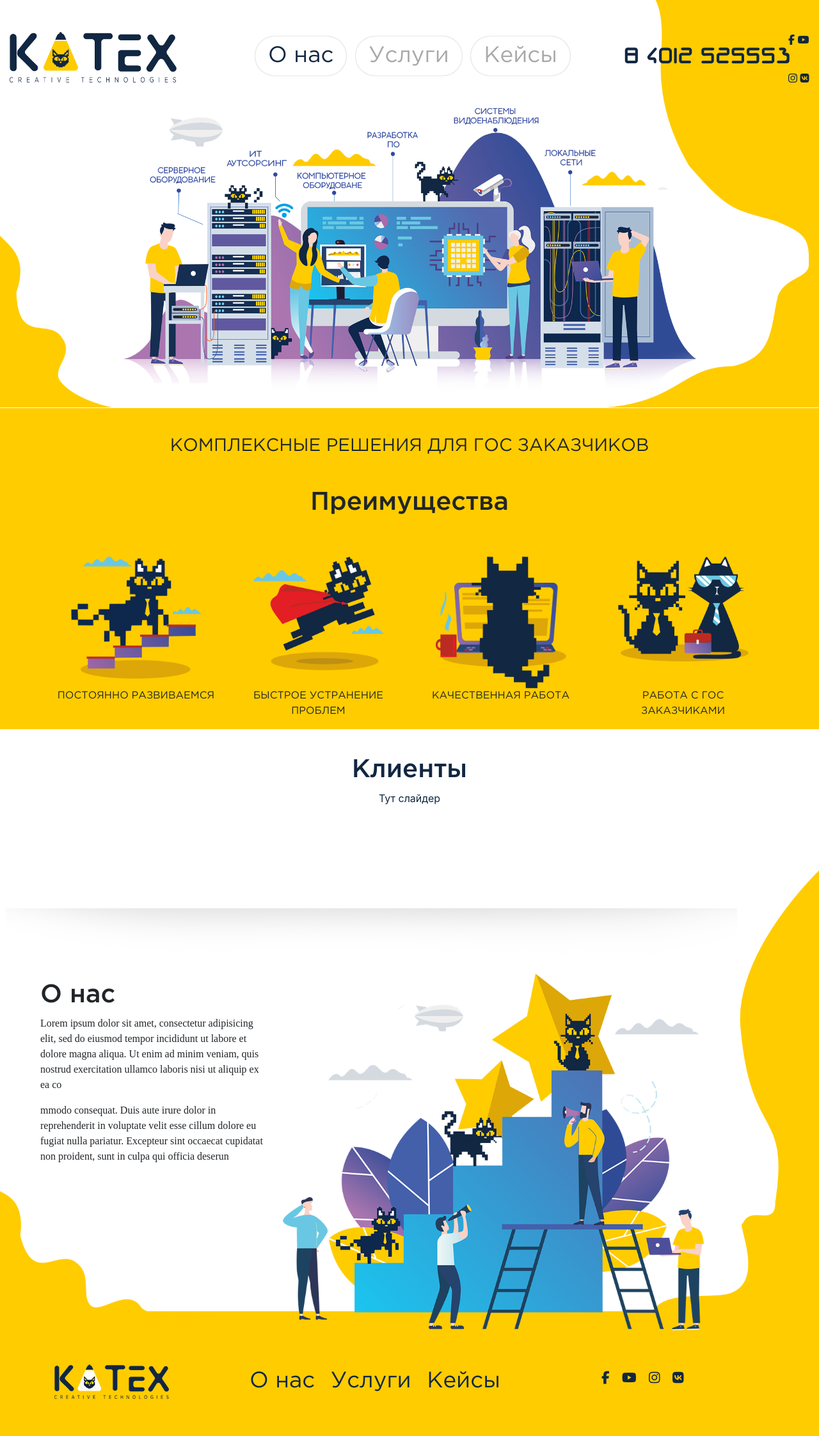
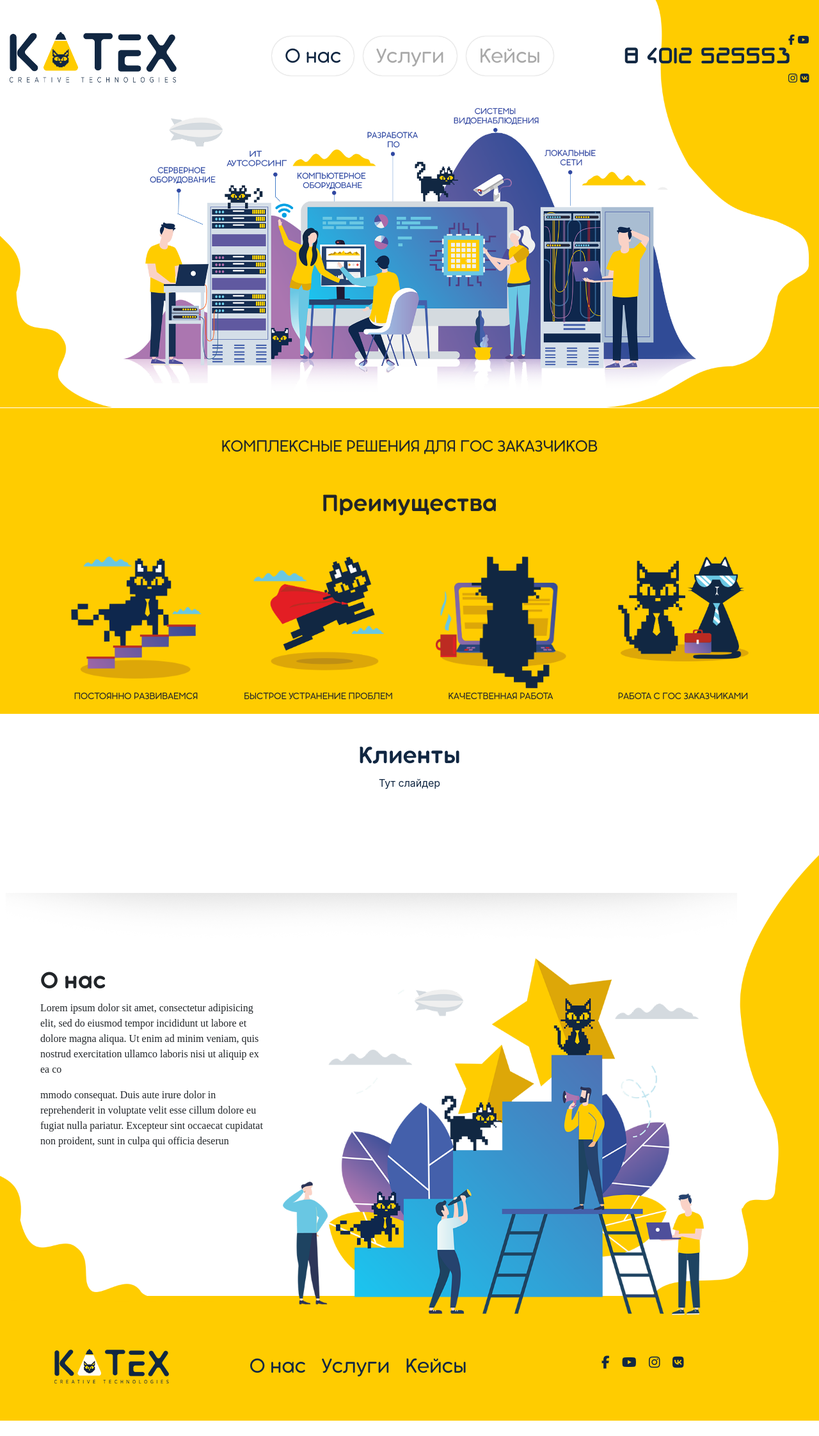
Before and after one commit to Maxim-and-Ko/katex, a PHP site: page /about.html in a window 1280 px wide. Shown: the whole page at 64% size. After the commit the page ends 2221 px from the top, so only its background shows below. Run offline with PHP 8.4, Linux system fonts and the light colour scheme; some libraries are stand-ins or nearby versions.

Commit message:
Add files via upload

```diff
--- a/source/css/fonts.css
+++ b/source/css/fonts.css
@@ -4,15 +4,15 @@
 }
 @font-face {
     font-family: KatexMedium;
-    src: url('../fonts/Medium.otf');
+    src: url('../fonts/Medium.ttf');
 }
 @font-face {
     font-family: KatexBold;
-    src: url('../fonts/Bold.otf');
+    src: url('../fonts/Bold.ttf');
 }
 @font-face {
     font-family: KatexBlackBold;
-    src: url('../fonts/BlackBold.otf');
+    src: url('../fonts/BlackBold.ttf');
 }
 @font-face {
     font-family: KatexNumbers;
```
